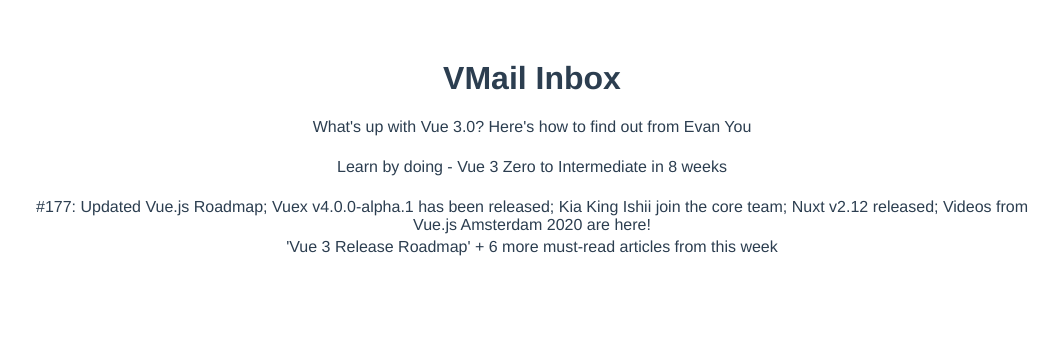
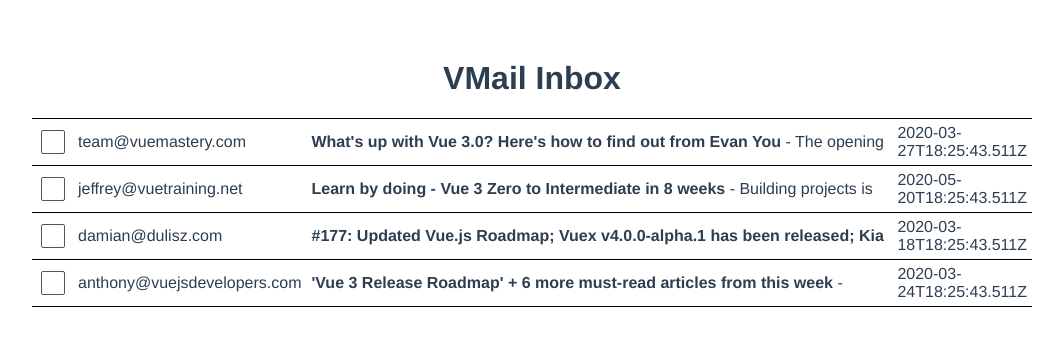
Before and after one commit to yxj0312/build-gmail-clone-with-vue-3, a Vue app: page / in a window 1280 px wide. Shown: the top 346 px of the page, without its empty margins (108-1171 px from the left). Built offline with nearby package versions, Linux system fonts and the light colour scheme.

Commit message:
add components to table

```diff
--- a/src/App.vue
+++ b/src/App.vue
@@ -4,9 +4,14 @@
   <table class="mail-table">
     <tbody>
       <tr v-for="email in emails"
-        :key="emails.id"
+        :key="email.id"
         class="clickable">
-        {{ email.subject }}
+        <td>
+          <input type="checkbox" name="" value="">
+        </td>
+        <td>{{email.from}}</td>
+        <td><p><strong>{{email.subject}}</strong> - {{email.body}}</p></td>
+        <td class="date">{{email.sentAt}}</td>
       </tr>
     </tbody>
   </table>
```
